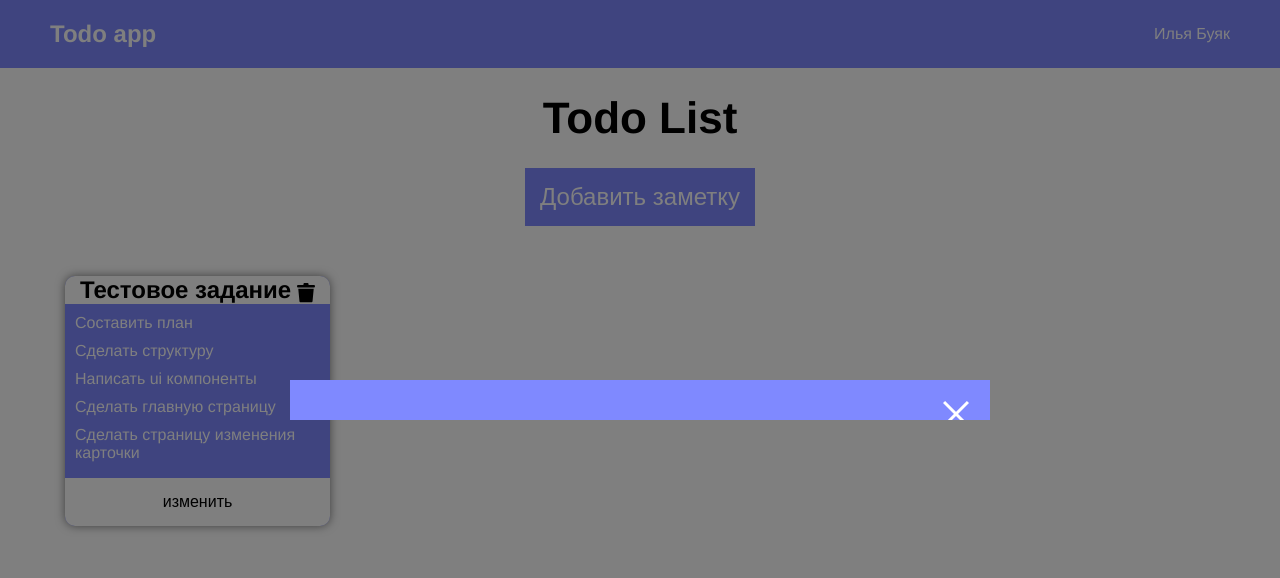
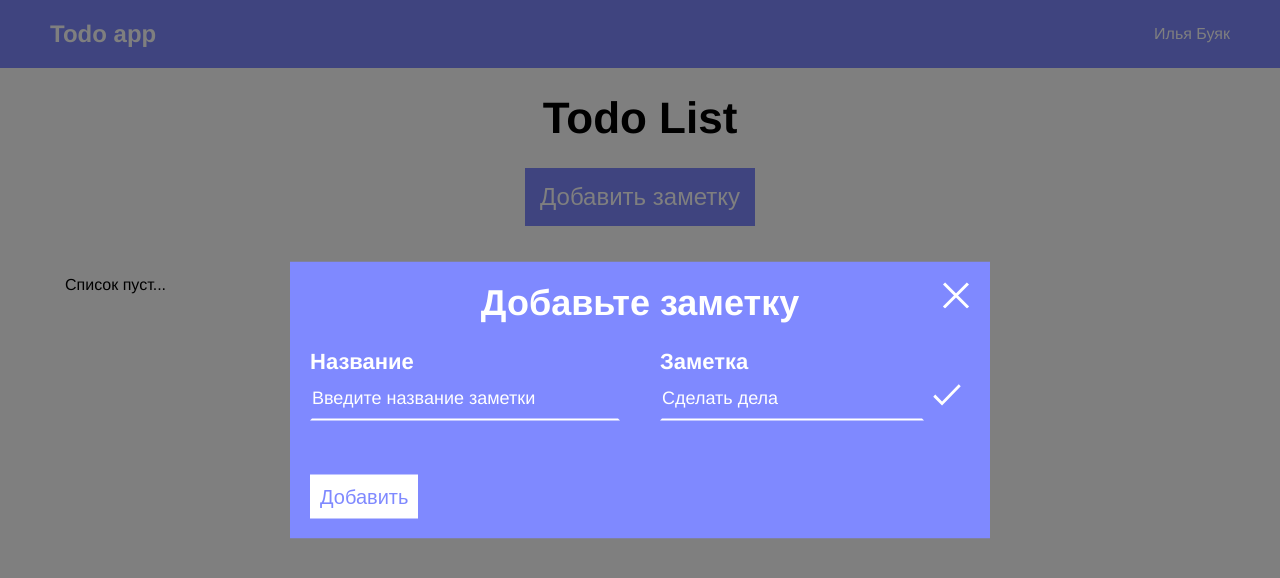
Before and after one commit to Ilya-Buyak/todo, a Vue app: page / in a window 1280 px wide. Both pictures are taken after a click on the button "Добавить заметку". Shown: the top 578 px of the page. Built offline with nearby package versions, Linux system fonts and the light colour scheme.

Commit message:
главная страница

```diff
--- a/src/App.vue
+++ b/src/App.vue
@@ -20,14 +20,10 @@ html {
   box-sizing: border-box;
 }
 *,
-*::before,
-*::after {
-  box-sizing: inherit;
+*:before,
+*:after {
+  box-sizing: border-box;
   margin: 0;
-}
-body {
-  margin: 0;
-  padding: 0;
 }
 
 .root {
--- a/src/components/blocks/CardsList.vue
+++ b/src/components/blocks/CardsList.vue
@@ -1,13 +1,13 @@
 <template>
   <ul v-if="hasCards" class="cards">
-    <li class="card" v-for="card in cards" :key="card.id">
-      <h2 class="card__title">{{ card.title }}</h2>
-      <delete-btn theme="delete" />
-      <p class="card__text">Составить план</p>
-      <p class="card__text">Сделать структуру</p>
-      <p class="card__text">Написать ui компоненты</p>
-      <p class="card__text">Сделать главную страницу</p>
-      <p class="card__text">Сделать страницу изменения карточки</p>
+    <li class="card" v-for="(card, id) in cards" :key="card.id">
+      <div class="card__header">
+        <h2 class="card__title">{{ card.title }}</h2>
+        <delete-btn theme="remove" @btn-click="removeCard(id)" />
+      </div>
+      <p class="card__text" v-for="note in card.notes" :key="note.id">
+        {{ note }}
+      </p>
       <edit-btn theme="card">изменить</edit-btn>
     </li>
   </ul>
@@ -20,10 +20,15 @@ import Button from "@/components/ui/Button";
 export default {
   computed: {
     cards() {
-      return this.$store.getters.cards;
+      return this.$store.getters.getCards;
     },
     hasCards() {
       return this.$store.getters.cardsLength;
+    }
+  },
+  methods: {
+    removeCard(id) {
+      this.$store.dispatch("removeCard", id);
     }
   },
   components: {
@@ -46,7 +51,6 @@ export default {
   list-style: none;
 }
 .card {
-  position: relative;
   display: flex;
   flex-direction: column;
   border: none;
@@ -55,11 +59,16 @@ export default {
   border-radius: 10px;
   min-height: 250px;
 }
-
-.card__title {
-  padding-left: 15px;
+.card__header {
+  display: flex;
+  justify-content: space-between;
+  align-items: center;
+  padding: 0 15px;
   background-color: #fff;
   border-radius: 10px 10px 0 0;
+}
+.card__title {
+  background-color: #fff;
 }
 .card__text {
   margin: 10px 0 0 10px;
--- a/src/components/blocks/Popup.vue
+++ b/src/components/blocks/Popup.vue
@@ -1,5 +1,7 @@
 <template>
+  <div class="container">
     <div class="popup">
+      <note-form />
       <img
         src="../../assets/close.svg"
         class="popup__close"
@@ -7,10 +9,15 @@
         @click="togglePopupVisible"
       />
     </div>
+  </div>
 </template>
 
 <script>
+import Form from "@/components/ui/Form";
 export default {
+  components: {
+    "note-form": Form
+  },
   methods: {
     togglePopupVisible() {
       this.$store.dispatch("togglePopupVisible");
@@ -21,16 +28,19 @@ export default {
 </script>
 
 <style scoped>
-.popup {
+.container {
   max-width: 700px;
   width: 100%;
   position: fixed;
   top: 50%;
   left: 50%;
-  z-index: 2;
-  padding: 20px;
   transform: translate(-50%, -50%);
   overflow: auto;
+  z-index: 2;
+}
+.popup {
+  width: 100%;
+  padding: 20px;
   background-color: #7f89ff;
   color: #fff;
 }
@@ -40,4 +50,8 @@ export default {
   right: 20px;
   cursor: pointer;
 }
+.popup__close:hover {
+  transition: 0.3s;
+  opacity: 0.7;
+}
 </style>
--- a/src/components/ui/Button.vue
+++ b/src/components/ui/Button.vue
@@ -22,7 +22,6 @@ export default {
   background: none;
   text-align: center;
   outline: none;
-  display: block;
 }
 
 .button:hover {
@@ -37,6 +36,7 @@ export default {
   font-weight: 500;
   color: white;
   background-color: #7f89ff;
+  display: block;
 }
 .button_theme_card {
   padding: 15px 15px;
@@ -47,14 +47,21 @@ export default {
   font-size: 16px;
   margin: auto 0 0 0;
 }
-.button_theme_delete {
+.button_theme_remove {
   background: url(../../assets/trash-icon.svg) center no-repeat;
-  border: none;
   width: 18px;
   height: 20px;
-  position: absolute;
-  top: 7px;
-  right: 15px;
-  cursor: pointer;
+}
+.button_theme_note {
+  width: 15%;
+  height: 100%;
+}
+
+.button_theme_add {
+  background-color: #fff;
+  color: #7f89ff;
+  padding: 10px;
+  font-size: 20px;
+  line-height: 24px;
 }
 </style>
--- /dev/null
+++ b/src/components/ui/Form.vue
@@ -0,0 +1,172 @@
+<template>
+  <form class="form" name="form">
+    <h2 class="form__title">Добавьте заметку</h2>
+    <div class="form__container">
+      <div class="form__fieldset">
+        <label class="form__label" for="name">Название</label>
+        <input
+          class="form__input"
+          id="name"
+          placeholder="Введите название заметки"
+          v-model="title"
+          @input="validCard"
+        />
+        <p class="error">{{ errorName }}</p>
+      </div>
+      <div class="form__fieldset">
+        <label class="form__label" for="note">Заметка</label>
+        <div class="form__note">
+          <input
+            class="form__input form__input_note"
+            id="note"
+            name="note"
+            placeholder="Сделать дела"
+            v-model="newNote"
+          />
+          <note-button theme="note" type="button" @btn-click="addNote">
+            <img class="form__img" alt="галочка" src="../../assets/done.svg" />
+          </note-button>
+        </div>
+        <p class="error">{{ errorNotes }}</p>
+      </div>
+    </div>
+    <ul v-if="notes.length" class="form__list-items">
+      <li class="form__list-item" v-for="(note, id) in notes" :key="note.id">
+        <p class="form__checkbox-text">{{ note }}</p>
+        <remove-note theme="remove" @btn-click="removeNote(id)" type="button" />
+      </li>
+    </ul>
+    <submit-form theme="add" type="button" @btn-click="submitForm"
+      >Добавить</submit-form
+    >
+  </form>
+</template>
+
+<script>
+import Button from "@/components/ui/Button";
+
+export default {
+  components: {
+    "note-button": Button,
+    "submit-form": Button,
+    "remove-note": Button
+  },
+  data() {
+    return {
+      title: "",
+      newNote: "",
+      notes: [],
+      errorName: "",
+      errorNotes: ""
+    };
+  },
+  methods: {
+    addNote() {
+      if (!this.newNote) return;
+      this.notes.push(this.newNote);
+      this.newNote = "";
+      this.errorNotes = "";
+    },
+    removeNote(id) {
+      this.notes.splice(id, 1);
+    },
+    submitForm() {
+      const card = {
+        id: Date.now(),
+        title: this.title,
+        notes: this.notes
+      };
+      this.$store.dispatch("submitForm", card);
+      if (this.notes.length === 0) {
+        this.errorNotes = "Должна быть хотя бы одна заметка";
+      } else {
+        this.errorNotes = "";
+      }
+      if (this.title === "" || this.notes.length === 0) return;
+      this.$store.dispatch("togglePopupVisible");
+      this.title = "";
+    },
+    validCard() {
+      if (this.title === "") {
+        this.errorName = "Введите название";
+      } else {
+        this.errorName = "";
+      }
+    }
+  }
+};
+</script>
+
+<style scoped>
+.form__title {
+  font-size: 36px;
+  text-align: center;
+  margin-bottom: 25px;
+}
+.form__fieldset {
+  margin: 0 20px 30px 20px;
+}
+.form__label {
+  margin-bottom: 10px;
+  font-size: 22px;
+  line-height: 26px;
+  font-weight: 600;
+}
+.form__input {
+  outline: none;
+  width: 100%;
+  padding: 10px 0;
+  border: 2px solid transparent;
+  font-size: 18px;
+  line-height: 22px;
+  font-family: inherit;
+  border-bottom: 2px solid #fff;
+  background-color: transparent;
+}
+.form__input_note {
+  width: 85%;
+}
+.form__input::placeholder {
+  color: #fff;
+}
+
+.form__container {
+  margin: 0 -20px;
+  display: flex;
+}
+.form__container .form__fieldset {
+  width: 100%;
+}
+.form__note {
+  display: flex;
+}
+
+.form__img {
+  width: 100%;
+  height: 100%;
+}
+
+.form__list-items {
+  list-style: none;
+  padding: 0;
+}
+.form__list-item {
+  display: flex;
+  align-items: center;
+}
+.form__list-item:last-child {
+  margin-bottom: 25px;
+}
+.form__checkbox-text {
+  width: max-content;
+  font-size: 20px;
+  margin: 0 10px 0 0;
+}
+
+.error {
+  font-size: 16px;
+  line-height: 24px;
+  color: #ed433f;
+  height: 24px;
+}
+</style>
--- a/src/store/index.js
+++ b/src/store/index.js
@@ -1,7 +1,7 @@
 import Vue from "vue";
 import Vuex from "vuex";
-import cardsList from "./modules/cardsList";
 import popup from "./modules/popup";
+import cardsList from "./modules/cardList";
 
 Vue.use(Vuex);
 
@@ -10,7 +10,7 @@ export default new Vuex.Store({
   mutations: {},
   actions: {},
   modules: {
-    cardsList,
-    popup
+    popup,
+    cardsList
   }
 });
--- /dev/null
+++ b/src/store/modules/cardList.js
@@ -0,0 +1,42 @@
+const state = {
+  cards: JSON.parse(localStorage.getItem("cards") || "[]")
+};
+
+const getters = {
+  getCards(state) {
+    return state.cards;
+  },
+  cardsLength(state) {
+    if (state.cards.length >= 1) {
+      return true;
+    }
+  }
+};
+
+const mutations = {
+  removeCard(state, id) {
+    state.cards.splice(id, 1);
+    localStorage.setItem("cards", JSON.stringify(state.cards));
+  },
+  submitForm(state, card) {
+    if (!card.title || !card.notes.length) return;
+    state.cards.push(card);
+
+    localStorage.setItem("cards", JSON.stringify(state.cards));
+  }
+};
+
+const actions = {
+  submitForm({ commit }, title) {
+    commit("submitForm", title);
+  },
+  removeCard({ commit }, id) {
+    commit("removeCard", id);
+  }
+};
+export default {
+  state,
+  getters,
+  mutations,
+  actions
+};
--- a/src/store/modules/cardsList.js
+++ /dev/null
@@ -1,25 +0,0 @@
-const state = {
-  items: [
-    {
-      id: 1,
-      title: "Тестовое задание"
-    }
-  ]
-};
-
-const getters = {
-  cards(state) {
-    return state.items;
-  },
-
-  cardsLength(state) {
-    if (state.items.length >= 1) {
-      return true;
-    }
-  }
-};
-
-export default {
-  state,
-  getters
-};
--- a/src/views/Main.vue
+++ b/src/views/Main.vue
@@ -24,7 +24,6 @@ export default {
   },
   methods: {
     togglePopupVisible() {
-      console.log("as");
       return this.$store.dispatch("togglePopupVisible");
     }
   },
```
Also changed, not shown: src/assets/done.svg (added). Lines whose indentation alone changed are shown as unchanged.
